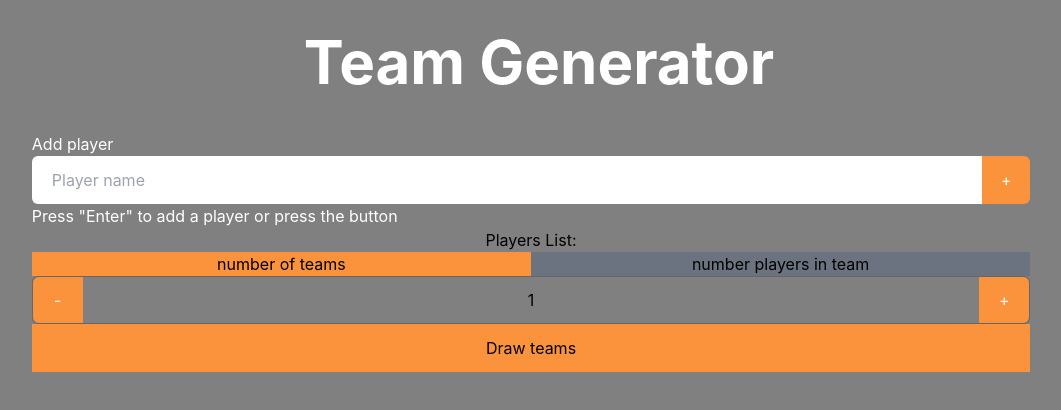
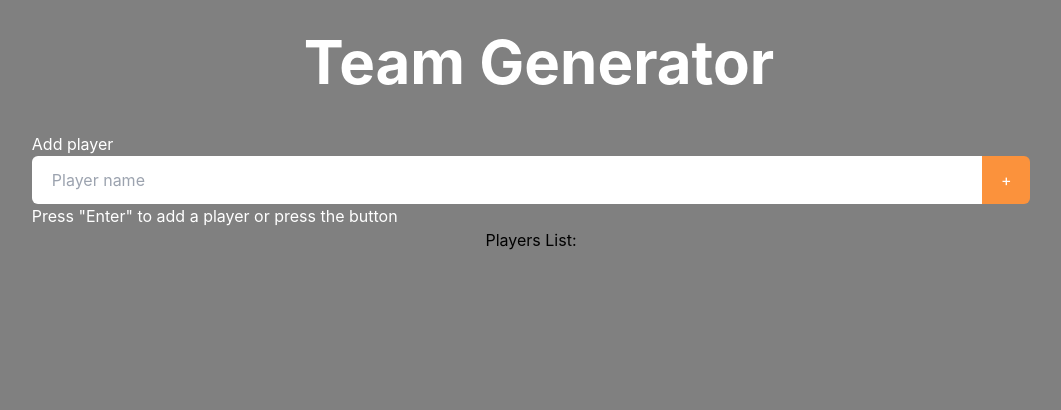
Before and after one commit to deretvir/TeamsGenerator, a React (Vite) app: page / in a window 1280 px wide. Shown: the top 410 px of the page, without its empty margins (109-1170 px from the left). Built offline with nearby package versions, Linux system fonts and the light colour scheme.

Commit message:
Update 5 files

```diff
--- a/src/components/PlayerCreator/PlayerCreatorContainer.tsx
+++ b/src/components/PlayerCreator/PlayerCreatorContainer.tsx
@@ -2,13 +2,11 @@ import React, { useState } from "react";
 import PlayerNameFromInput from "./PlayerNameFromInput";
 import PlayersList from "./PlayersList";
 import TeamGenerator from "../TeamGenerator/TeamGenerator";
-import NumberTeamsOrPlayers from "../TeamGenerator/NumberTeamsOrPlayers"
+import Teams from "../TeamGenerator/Teams";
 
 function PlayerCreatorContainer() {
   const [players, setPlayers] = useState([]);
   const [isNameUsedError, setIsNameUsedError] = useState(false);
-  const [numberTeams, setNumberTeams] = useState(2);
-  const [numberPlayers, setNumberPlayers] = useState(1);
 
   const addPlayer = (playerName) => {
     if (playerName.trim() !== "") {
@@ -38,7 +36,8 @@ function PlayerCreatorContainer() {
         </p>
       )}
       <PlayersList players={players} deletePlayer={deletePlayer} />
-      <TeamGenerator players={players} />
+
+
     </div>
   );
 }
--- a/src/components/PlayerCreator/PlayersList.tsx
+++ b/src/components/PlayerCreator/PlayersList.tsx
@@ -1,4 +1,3 @@
-import React from "react";
 
 
 function SinglePlayer({index, player,deletePlayer}){
--- a/src/components/TeamGenerator/NumberTeamsOrPlayers.tsx
+++ b/src/components/TeamGenerator/NumberTeamsOrPlayers.tsx
@@ -22,15 +22,18 @@ function NumberChangeBtn({ addCounter, sign, radius }) {
   );
 }
 
-function DrawBtn(){
-  return(
-    <button className="w-full h-12 bg-orange-400">
-      Draw teams</button>
-  )}
+function DrawBtn({ onClick }) {
+  return (
+    <button className="w-full h-12 bg-orange-400" onClick={onClick}>
+      Draw teams
+    </button>
+  );
+}
 
-const NumberTeamsOrPlayers = () => {
+
+const NumberTeamsOrPlayers = ({players, setNumberOfTeams}) => {
   const [isTeamsActive, setIsTeamsActive] = useState(true);
-  const [counter, setCounter] = useState(1);
+  const [counter, setCounter] = useState(2);
 
   function handleUserChoice(isTrue) {
     if (!isTrue) setIsTeamsActive(false);
@@ -42,9 +45,20 @@ const NumberTeamsOrPlayers = () => {
   }
 
   function minusCounter() {
-    if (counter < 2) return;
+    if (counter < 3) return;
     setCounter(counter - 1);
   }
+
+ function calculateHowManyTeams({ players, isTeamsActive, counter }) {
+  if (isTeamsActive && players.length % counter === 0) {
+    setNumberOfTeams(counter);
+  } else if (!isTeamsActive && players.length % counter === 0) {
+    setNumberOfTeams(players.length / counter);
+  } else {
+    console.log("wrong input");
+  }
+}
+
 
   return (
     <>
@@ -60,7 +74,8 @@ const NumberTeamsOrPlayers = () => {
         </div>
        <NumberChangeBtn addCounter={addCounter} sign="+" radius="rounded-r-md"/>
       </div>
-      <DrawBtn />
+       <DrawBtn onClick={() => calculateHowManyTeams({ players, isTeamsActive, counter })} />
+
     </>
   );
 };
--- a/src/components/TeamGenerator/TeamGenerator.tsx
+++ b/src/components/TeamGenerator/TeamGenerator.tsx
@@ -1,9 +1,17 @@
 import React from "react";
 import NumberTeamsOrPlayers from "./NumberTeamsOrPlayers";
-const TeamGenerator = ({ players }) => {
+
+
+
+
+
+const TeamGenerator = ({ players, numberOfTeams }) => {
+  const [teams, setTeams]= useState(new Map());
+
+
   return (
     <>
-      <NumberTeamsOrPlayers />
+
     </>
   );
 };
--- /dev/null
+++ b/src/components/TeamGenerator/Teams.tsx
@@ -0,0 +1,20 @@
+import React, { useState } from "react";
+import NumberTeamsOrPlayers from "./NumberTeamsOrPlayers";
+import TeamGenerator from "./TeamGenerator"
+
+function Teams({players}) {
+  const [numberOfTeams, setNumberOfTeams]=useState(2);
+  const [teams, setTeams]= useState(new Map());
+  const [isTeamsActive, setIsTeamsActive] = useState(true);
+
+
+
+
+  return (
+    <div>
+        <NumberTeamsOrPlayers players={players} setNumberOfTeams={setNumberOfTeams} />
+    </div>
+  );
+}
+
+export default PlayerCreatorContainer;
```
